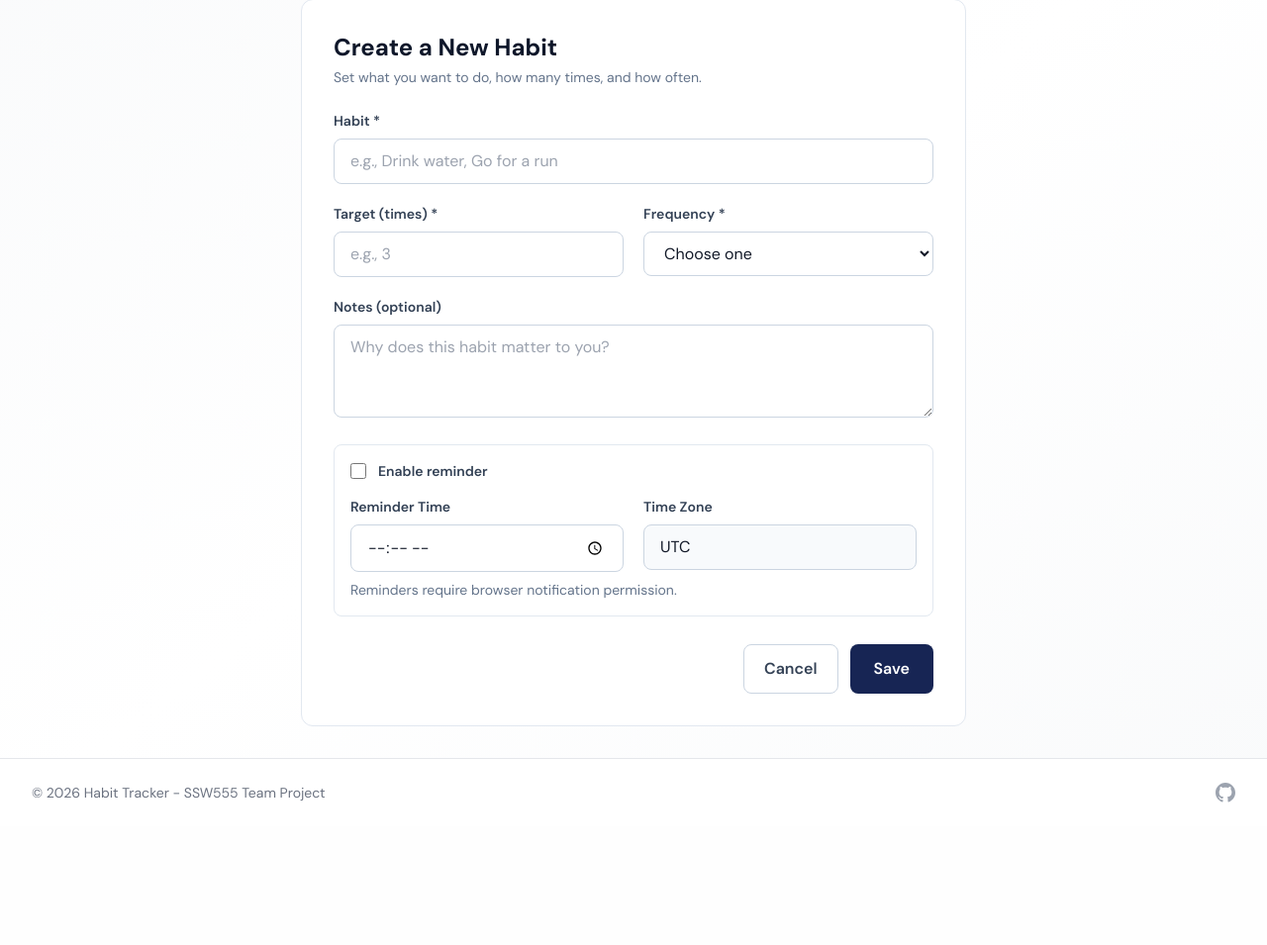
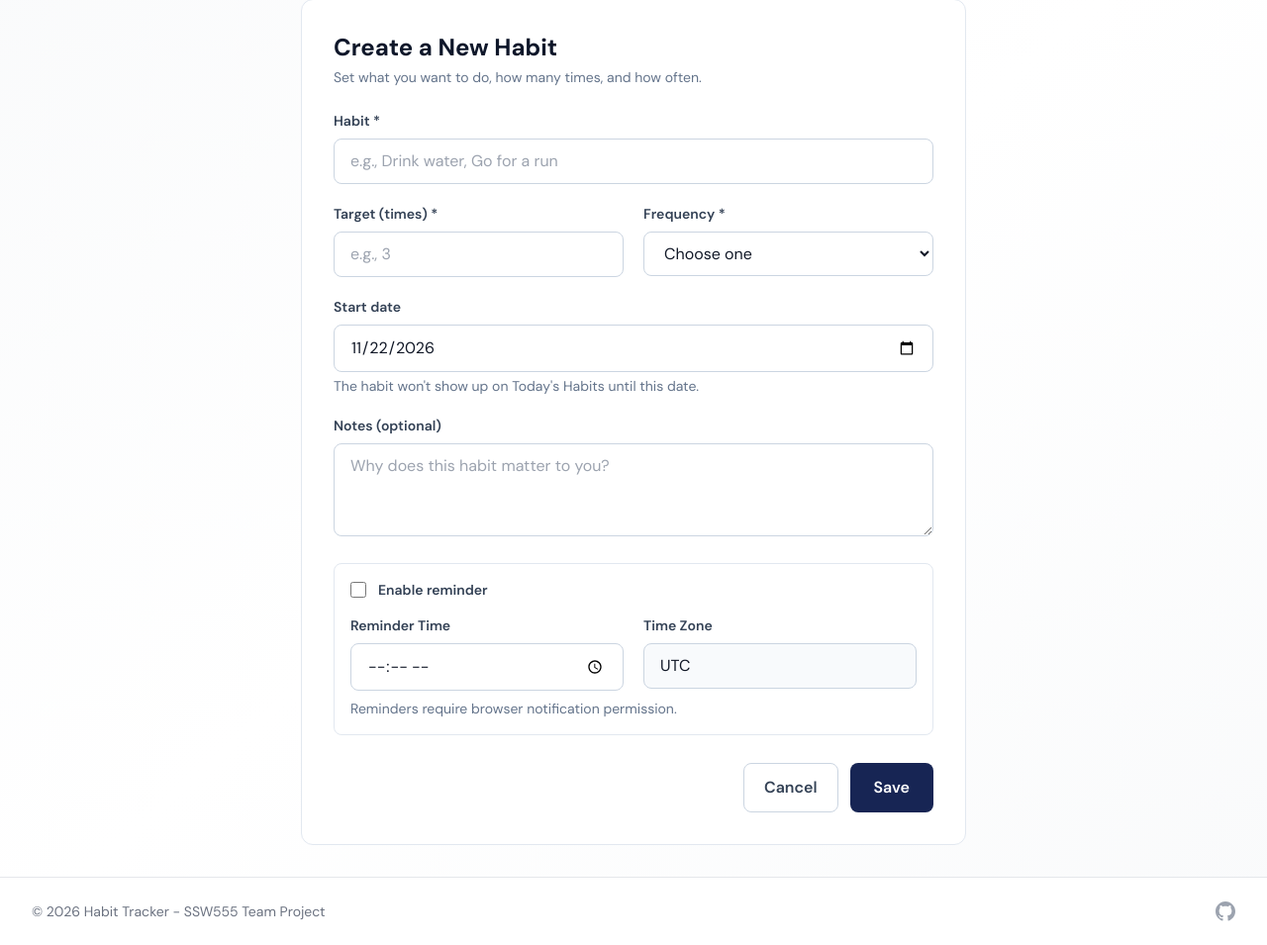
Before and after one commit to jpagan2Coding/Habit-Tracker, a Flask app: page /habit-tracker in a window 1280 px wide. Shown: the part 144-1099 px from the top of the page at 99% size. Before the commit the page ends 955 px from the top, so only its background shows below. Run offline with Flask 3, Linux system fonts and the light colour scheme; the visitor is signed in with stand-in values (Sample User, id 1); some libraries are stand-ins or nearby versions.

Commit message:
feat: let users choose a start date for habits

```diff
--- a/app.py
+++ b/app.py
@@ -80,6 +80,27 @@ def _validate_habit_form(form, *, target_required=False, max_name_length=None):
             errors.append("Choose a valid time zone.")
 
     return errors, target
+
+
+def _parse_start_date(value, today, current=None):
+    """Check the start date from the habit form (US-23).
+
+    Returns (start_date, error). A blank field keeps the current start date,
+    and keeping a habit's existing start date is always allowed, even after
+    that date has passed. A new start date has to be today or later.
+    """
+    if not value or value == current:
+        return current, None
+
+    try:
+        start = date.fromisoformat(value)
+    except ValueError:
+        return current, "Enter a valid start date."
+
+    if start < today:
+        return current, "Start date cannot be in the past."
+
+    return start.isoformat(), None
 
 
 load_dotenv(Path(__file__).resolve().with_name("atlas-credentials.env"))
@@ -187,6 +208,7 @@ def login():
 @app.route("/habit-tracker", methods=["GET", "POST"])
 @login_required
 def habit_tracker():
+    today = datetime.utcnow().date()
     form = {
         "name": "",
         "description": "",
@@ -195,6 +217,7 @@ def habit_tracker():
         "reminder_enabled": False,
         "reminder_time": "",
         "reminder_timezone": "UTC",
+        "start_date": today.isoformat(),
     }
     errors = []
 
@@ -208,10 +231,14 @@ def habit_tracker():
                 "reminder_enabled": request.form.get("reminder_enabled") == "on",
                 "reminder_time": request.form.get("reminder_time", "").strip(),
                 "reminder_timezone": request.form.get("reminder_timezone", "UTC").strip(),
+                "start_date": request.form.get("start_date", "").strip(),
             }
         )
 
         errors, target = _validate_habit_form(form, target_required=True)
+        start_date, start_date_error = _parse_start_date(form["start_date"], today)
+        if start_date_error:
+            errors.append(start_date_error)
 
         if not errors:
             get_db()["habits"].insert_one(
@@ -226,6 +253,8 @@ def habit_tracker():
                     "reminder_enabled": form["reminder_enabled"],
                     "reminder_time": form["reminder_time"] or None,
                     "reminder_timezone": form["reminder_timezone"] or "UTC",
+                    # a blank start date means the habit starts today
+                    "start_date": start_date or today.isoformat(),
                 }
             )
             return redirect(url_for("habit_dashboard"))
@@ -236,6 +265,7 @@ def habit_tracker():
         form=form,
         errors=errors,
         frequency_choices=FREQUENCY_CHOICES,
+        today=today.isoformat(),
     ), (400 if errors else 200)
 
 
@@ -258,6 +288,12 @@ def is_due_today(habit, today):
         return False
 
     today_iso = today.isoformat()
+
+    # habits that haven't reached their start date yet aren't due (US-23)
+    start_date = habit.get("start_date")
+    if start_date and start_date > today_iso:
+        return False
+
     completed = {d for d in habit.get("completed_dates", []) if isinstance(d, str)}
     skipped = {d for d in habit.get("skipped_dates", []) if isinstance(d, str)}
 
@@ -282,6 +318,14 @@ def habit_dashboard():
 
     today_date = datetime.utcnow().date()
     today = today_date.isoformat()
+
+# show each habit's start date in All My Habits and flag ones that haven't started
+    for habit in habits:
+        start_date = habit.get("start_date")
+        habit["upcoming"] = bool(start_date) and start_date > today
+        if start_date:
+            habit["start_label"] = date.fromisoformat(start_date).strftime("%B %d, %Y")
+
     try:
         progress_period = int(request.args.get("period", 7))
     except ValueError:
@@ -824,6 +868,7 @@ def edit_habit(habit_id):
         return redirect(url_for("login"))
 
     query, habit = _owned_habit(habit_id)
+    today = datetime.utcnow().date()
     errors = []
     form = {
         "name": habit.get("name", ""),
@@ -833,6 +878,7 @@ def edit_habit(habit_id):
         "reminder_enabled": habit.get("reminder_enabled", False),
         "reminder_time": habit.get("reminder_time") or "",
         "reminder_timezone": habit.get("reminder_timezone") or "UTC",
+        "start_date": habit.get("start_date") or "",
     }
 
     if request.method == "POST":
@@ -841,6 +887,11 @@ def edit_habit(habit_id):
         form["reminder_enabled"] = request.form.get("reminder_enabled") == "on"
 
         errors, target = _validate_habit_form(form, max_name_length=100)
+        start_date, start_date_error = _parse_start_date(
+            form["start_date"], today, current=habit.get("start_date")
+        )
+        if start_date_error:
+            errors.append(start_date_error)
 
         if not errors:
             result = get_db()["habits"].update_one(
@@ -854,6 +905,7 @@ def edit_habit(habit_id):
                         "reminder_enabled": form["reminder_enabled"],
                         "reminder_time": form["reminder_time"] or None,
                         "reminder_timezone": form["reminder_timezone"] or "UTC",
+                        "start_date": start_date,
                     }
                 },
             )
@@ -869,6 +921,7 @@ def edit_habit(habit_id):
         frequency_choices=FREQUENCY_CHOICES,
         editing=True,
         habit_id=habit_id,
+        today=today.isoformat(),
         habit_csrf_token=_habit_form_token(),
     ), (400 if errors else 200)
 
--- a/progress.py
+++ b/progress.py
@@ -31,7 +31,7 @@ def _as_date(value):
 
 
 def _scheduled_dates(habit, start_date, end_date):
-    anchor = _as_date(habit.get("created_at")) or start_date
+    anchor = _as_date(habit.get("start_date")) or _as_date(habit.get("created_at")) or start_date
     first = max(start_date, anchor)
     frequency = habit.get("frequency")
     current = first
--- a/templates/apps/habit_tracker/index.html
+++ b/templates/apps/habit_tracker/index.html
@@ -96,7 +96,21 @@
                     </select>
                 </div>
             </div>
-
+            <div>
+                <label for="habit-start-date"
+                       class="mb-2 block text-sm font-semibold text-slate-700">
+                    Start date
+                </label>
+                <input type="date"
+                       id="habit-start-date"
+                       name="start_date"
+                       value="{{ form.start_date }}"
+                       min="{{ today }}"
+                       class="w-full rounded-lg border border-slate-300 px-4 py-2.5">
+                <p class="mt-1 text-sm text-slate-500">
+                    The habit won't show up on Today's Habits until this date.
+                </p>
+            </div>
             <div>
                 <label for="habit-description"
                        class="mb-2 block text-sm font-semibold text-slate-700">
```
Also changed, not shown: templates/apps/habit_tracker/dashboard.html (+10 -1 lines), tests/test_start_date.py (added, +202 -0 lines).
